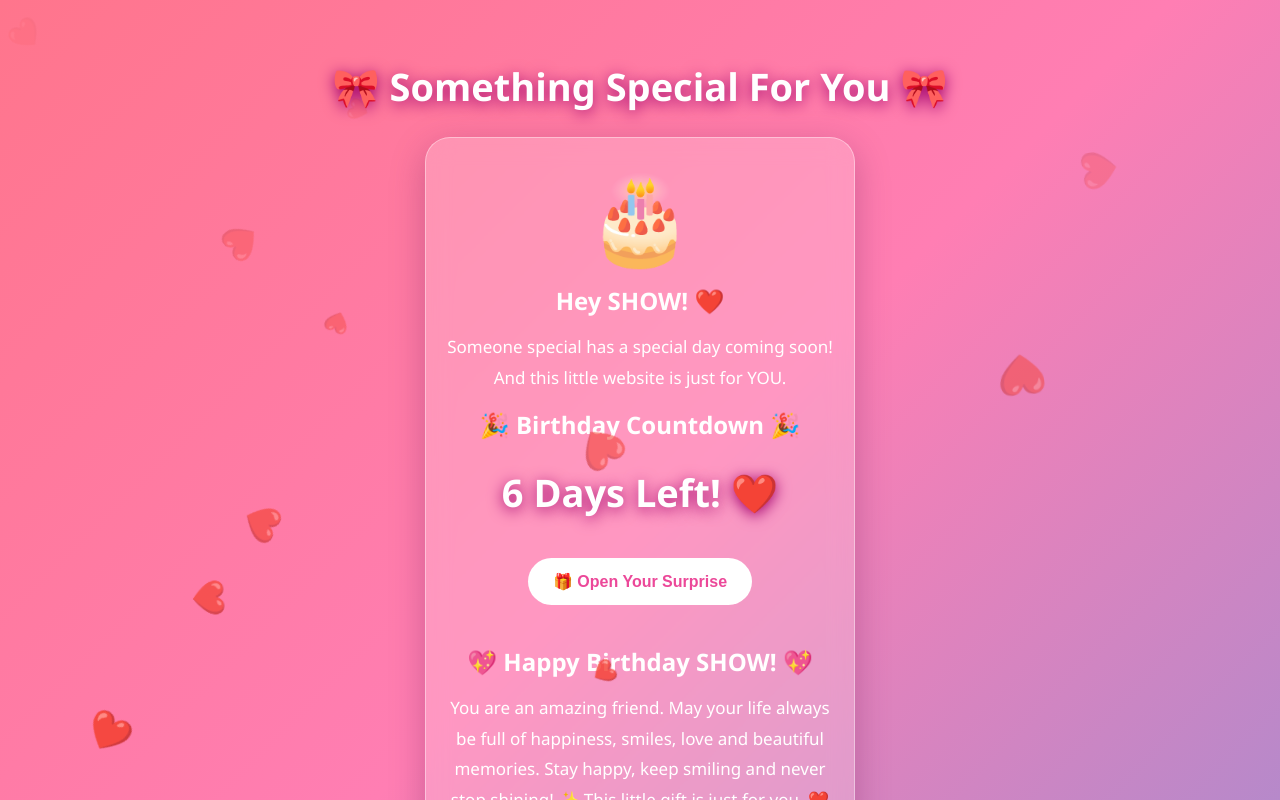
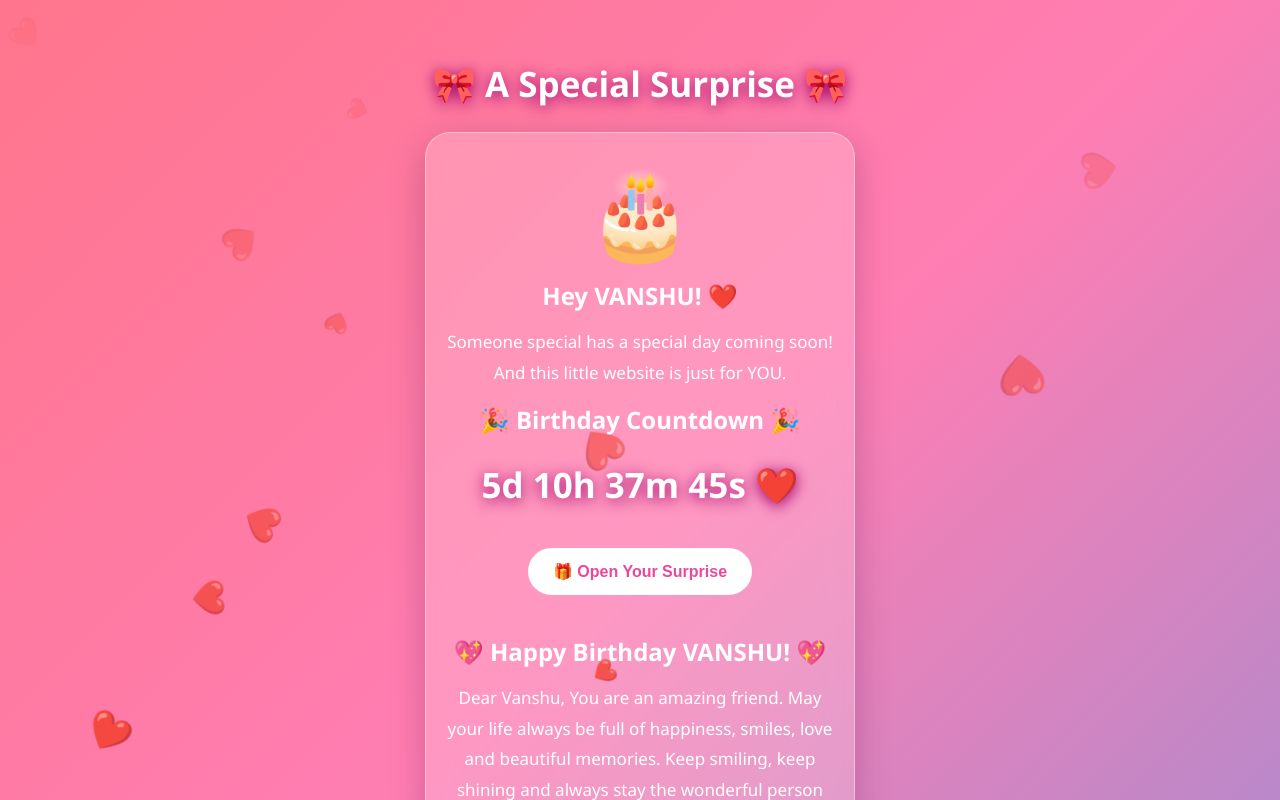
Before and after one commit to mrteoller07-stack/Special-for-you-mohtrma-, a plain HTML site: page index.html in a window 1280 px wide. Both pictures are taken after a click on the button "🎁 Open Your Surprise". Shown: the top 800 px of the page. Drawn offline with Linux system fonts and the light colour scheme.

Commit message:
Update birthday message and countdown functionality

```diff
--- a/index.html
+++ b/index.html
@@ -4,7 +4,7 @@
 <head>
 <meta charset="UTF-8">
 <meta name="viewport" content="width=device-width, initial-scale=1.0">
-<title>Happy Birthday Show ❤️</title>
+<title>Happy Birthday Vanshu ❤️</title>
 
 <style>
 * {
@@ -27,7 +27,7 @@ body {
 }
 
 h1 {
-  font-size: 38px;
+  font-size: 35px;
   margin: 25px 0;
   text-shadow: 0 3px 15px #a0006d;
 }
@@ -70,10 +70,6 @@ button {
   cursor: pointer;
 }
 
-button:hover {
-  transform: scale(1.05);
-}
-
 #surprise {
   display: none;
   margin-top: 25px;
@@ -88,7 +84,7 @@ button:hover {
 .heart {
   position: fixed;
   bottom: -30px;
-  animation: float 5s linear infinite;
+  animation: float 5s linear forwards;
   pointer-events: none;
 }
 
@@ -105,13 +101,13 @@ button:hover {
 
 <div class="container">
 
-<h1>🎀 Something Special For You 🎀</h1>
+<h1>🎀 A Special Surprise 🎀</h1>
 
 <div class="card">
 
 <div class="cake">🎂</div>
 
-<h2>Hey SHOW! ❤️</h2>
+<h2>Hey VANSHU! ❤️</h2>
 
 <p>
 Someone special has a special day coming soon!
@@ -119,37 +115,42 @@ And this little website is just for YOU.
 </p>
 
 <h2>🎉 Birthday Countdown 🎉</h2>
-<h1 id="countdown">6 Days Left!</h1>
+<h1 id="countdown">Loading...</h1>
 
 <button onclick="openGift()">
 🎁 Open Your Surprise
 </button>
 
 <div id="surprise">
-<h2>💖 Happy Birthday SHOW! 💖</h2>
+
+<h2>💖 Happy Birthday VANSHU! 💖</h2>
 
 <p>
+Dear Vanshu,
+
 You are an amazing friend.
 May your life always be full of happiness,
 smiles, love and beautiful memories.
 
-Stay happy, keep smiling
-and never stop shining! ✨
+Keep smiling, keep shining
+and always stay the wonderful person you are!
 
-This little gift is just for you. ❤️
+This little gift is made especially for you. ❤️
 </p>
 
 <div style="font-size:55px">🌹💝🧸</div>
+
 <h3>From Your Special Friend ❤️</h3>
+
+</div>
 </div>
 
-</div>
-
-<p>Made with ❤️ Just For SHOW</p>
+<p>Made with ❤️ Just For VANSHU</p>
 
 </div>
 
 <script>
+
 function openGift() {
   document.getElementById("surprise").style.display = "block";
 }
@@ -176,17 +177,22 @@ function updateCountdown() {
 
   if (diff <= 0) {
     document.getElementById("countdown").innerHTML =
-      "🎉 IT'S YOUR BIRTHDAY! 🎉";
+      "🎉 HAPPY BIRTHDAY! 🎉";
     return;
   }
 
-  const days = Math.ceil(diff / (1000*60*60*24));
+  const days = Math.floor(diff / 86400000);
+  const hours = Math.floor((diff % 86400000) / 3600000);
+  const minutes = Math.floor((diff % 3600000) / 60000);
+  const seconds = Math.floor((diff % 60000) / 1000);
+
   document.getElementById("countdown").innerHTML =
-    days + " Days Left! ❤️";
+    days + "d " + hours + "h " + minutes + "m " + seconds + "s ❤️";
 }
 
 updateCountdown();
-setInterval(updateCountdown, 60000);
+setInterval(updateCountdown, 1000);
+
 </script>
 
 </body>
```
